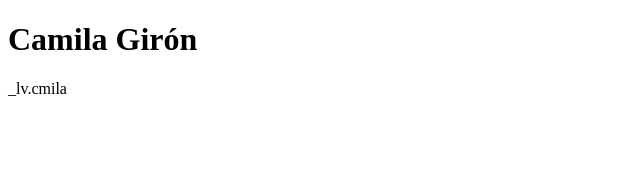
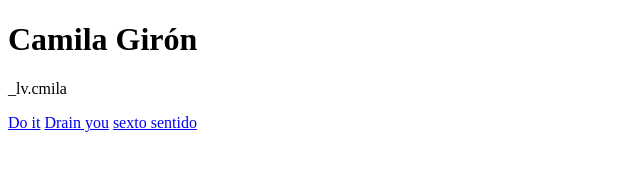
Before and after one commit to Camilagiron1/ejercicio1, a plain HTML site: page index.html in a window 1280 px wide. Shown: the whole page, without its empty margins (0-640 px from the left). Drawn offline with Linux system fonts and the light colour scheme.

Commit message:
agrega canciones

```diff
--- a/index.html
+++ b/index.html
@@ -8,5 +8,9 @@
 <body>
     <h1>Camila Girón</h1>
     <p>_lv.cmila</p>
+
+    <a href="https://www.youtube.com/watch?v=NED7nev2ywQ&start_radio=1">Do it</a>
+    <a href="https://www.youtube.com/watch?v=AJUpHxlJUNQ&start_radio=1">Drain you</a>
+    <a href="https://www.youtube.com/watch?v=tJA_mxEIJ2E&list=RDtJA_mxEIJ2E&start_radio=1">sexto sentido</a>
 </body>
 </html>
```
